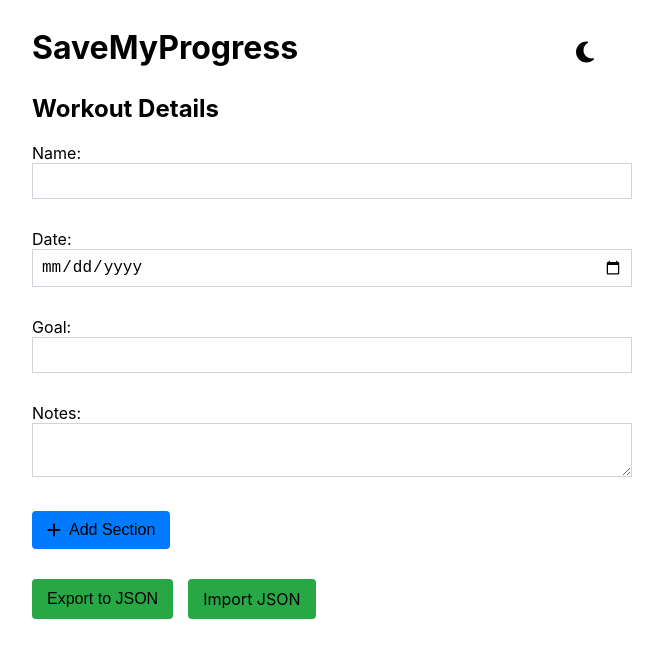
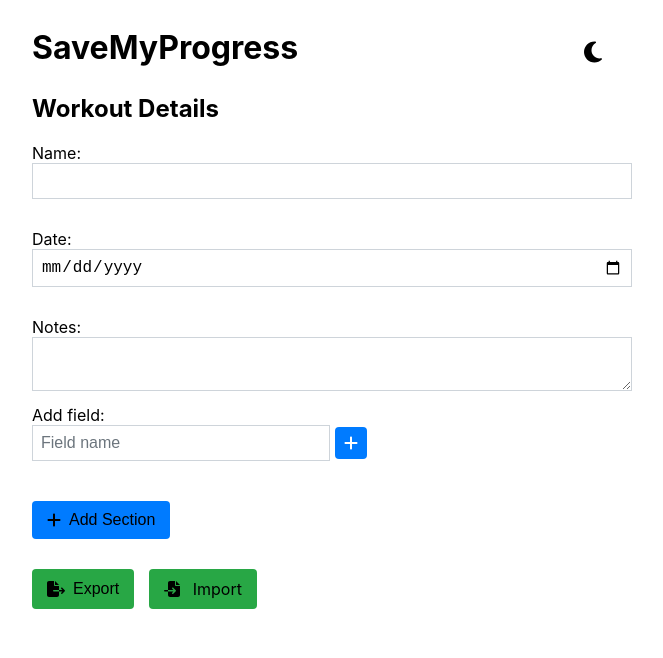
Before and after one commit to MCiurletti/SaveMyProgress, a React (Create React App) app: page / in a window 1280 px wide. Shown: the top 658 px of the page, without its empty margins (308-971 px from the left). Built offline with nearby package versions, Linux system fonts and the light colour scheme.

Commit message:
Add global custom fields and fix button styling

```diff
--- a/src/App.css
+++ b/src/App.css
@@ -226,7 +226,7 @@ button:focus {
 }
 
 /* Adjust icon spacing */
-button .svg-inline--fa {
+.icon-text-button .svg-inline--fa {
   margin-right: 8px;
 }
 
--- a/src/App.js
+++ b/src/App.js
@@ -11,9 +11,9 @@ function App() {
   const [formData, setFormData] = useState({
     name: '',
     date: '',
-    goal: '',
     notes: '',
-    sections: [], // Add sections array
+    sections: [],
+    customFields: [],
   });
 
   // Theme state: 'light' or 'dark'
@@ -87,7 +87,7 @@ function App() {
       {/* Buttons Container */}
       <div className="buttons-container">
 
-        <button onClick={addSection}>
+        <button onClick={addSection} className="icon-text-button">
           <FontAwesomeIcon icon={faPlus} /> Add Section
         </button>
         <div className="json-buttons-container">
--- a/src/components/Exercise.js
+++ b/src/components/Exercise.js
@@ -82,7 +82,7 @@ const Exercise = ({ exerciseData, sectionId, formData, setFormData, exerciseInde
             Add field:
             <input
             type="text"
-            placeholder="e.g. Reps"
+            placeholder="Name"
             value={newFieldName}
             onChange={(e) => setNewFieldName(e.target.value)}
             />
@@ -110,7 +110,7 @@ const Exercise = ({ exerciseData, sectionId, formData, setFormData, exerciseInde
       ))}
 
       {/* Button to remove this exercise */}
-      <button onClick={removeExercise} className="remove-exercise-button">
+      <button onClick={removeExercise} className="remove-exercise-button icon-text-button">
         <FontAwesomeIcon icon={faTrash} /> Remove Exercise
       </button>
     </div>
--- a/src/components/ExportButton.js
+++ b/src/components/ExportButton.js
@@ -1,4 +1,6 @@
 import React, { useState, useEffect, useRef } from 'react';
+import { FontAwesomeIcon } from '@fortawesome/react-fontawesome';
+import { faFileExport } from '@fortawesome/free-solid-svg-icons';
 
 const ExportButton = ({ formData }) => {
     const [isModalOpen, setIsModalOpen] = useState(false);
@@ -40,9 +42,9 @@ const ExportButton = ({ formData }) => {
 
   return (
     <>
-      <button className="export-button" onClick={() => setIsModalOpen(true)}>
+      <button className="export-button icon-text-button" onClick={() => setIsModalOpen(true)}>
         {/* Your button content, e.g., icon and text */}
-        Export to JSON
+        <FontAwesomeIcon icon={faFileExport} /> Export
       </button>
 
       {isModalOpen && (
--- a/src/components/GlobalFields.js
+++ b/src/components/GlobalFields.js
@@ -1,9 +1,32 @@
-import React from 'react';
+import React, { useState } from 'react';
+import { FontAwesomeIcon } from '@fortawesome/react-fontawesome';
+import { faTimes, faPlus } from '@fortawesome/free-solid-svg-icons';
 
 const GlobalFields = ({ formData, setFormData }) => {
+  const { name, date, goal, notes, customFields = [] } = formData;
+  const [newFieldName, setNewFieldName] = useState('');
+
   const handleChange = (e) => {
     const { name, value } = e.target;
     setFormData({ ...formData, [name]: value });
+  };
+
+  const addCustomField = () => {
+    if (newFieldName.trim() === '') return;
+    const updatedFields = [...customFields, { name: newFieldName, value: '' }];
+    setFormData({ ...formData, customFields: updatedFields });
+    setNewFieldName('');
+  };
+
+  const handleCustomFieldChange = (index, value) => {
+    const updatedFields = [...customFields];
+    updatedFields[index].value = value;
+    setFormData({ ...formData, customFields: updatedFields });
+  };
+
+  const removeCustomField = (index) => {
+    const updatedFields = customFields.filter((_, i) => i !== index);
+    setFormData({ ...formData, customFields: updatedFields });
   };
 
   return (
@@ -30,16 +53,6 @@ const GlobalFields = ({ formData, setFormData }) => {
       </label>
       <br />
       <label>
-        Goal:
-        <input
-          type="text"
-          name="goal"
-          value={formData.goal}
-          onChange={handleChange}
-        />
-      </label>
-      <br />
-      <label>
         Notes:
         <textarea
           name="notes"
@@ -47,6 +60,35 @@ const GlobalFields = ({ formData, setFormData }) => {
           onChange={handleChange}
         />
       </label>
+      <div className="add-custom-field">
+        <label>
+            Add field:
+            <input
+            type="text"
+            placeholder="Field name"
+            value={newFieldName}
+            onChange={(e) => setNewFieldName(e.target.value)}
+            />
+        </label>
+        <button onClick={addCustomField} className="add-field-button icon-button">
+          <FontAwesomeIcon icon={faPlus} />
+        </button>
+      </div>
+      {customFields.map((field, index) => (
+        <div key={index} className="custom-field">
+          <label>
+            {field.name}:
+            <input
+              type="text"
+              value={field.value}
+              onChange={(e) => handleCustomFieldChange(index, e.target.value)}
+            />
+          </label>
+          <button onClick={() => removeCustomField(index)} className="remove-field-button icon-button">
+            <FontAwesomeIcon icon={faTimes} />
+          </button>
+        </div>
+      ))}
     </div>
   );
 };
--- a/src/components/ImportButton.js
+++ b/src/components/ImportButton.js
@@ -1,4 +1,6 @@
 import React from 'react';
+import { FontAwesomeIcon } from '@fortawesome/react-fontawesome';
+import { faFileImport } from '@fortawesome/free-solid-svg-icons';
 
 const isValidData = (data) => {
     // Basic validation checks
@@ -34,8 +36,8 @@ const ImportButton = ({ setFormData }) => {
   };
 
   return (
-    <label htmlFor="import-json" className="import-button">
-      Import JSON
+    <label htmlFor="import-json" className="import-button icon-text-button">
+      <FontAwesomeIcon icon={faFileImport} /> Import
       <input
         type="file"
         id="import-json"
--- a/src/components/Section.js
+++ b/src/components/Section.js
@@ -82,10 +82,10 @@ const Section = ({ sectionData, formData, setFormData, sectionIndex }) => {
 
       {/* Buttons Container */}
       <div className="section-buttons-container">
-        <button onClick={addExercise}>
+        <button onClick={addExercise} className="icon-text-button">
           <FontAwesomeIcon icon={faPlus} /> Add Exercise
         </button>
-        <button onClick={removeSection} className="remove-section-button">
+        <button onClick={removeSection} className="remove-section-button icon-text-button">
           <FontAwesomeIcon icon={faTrash} /> Remove Section
         </button>
       </div>
```
